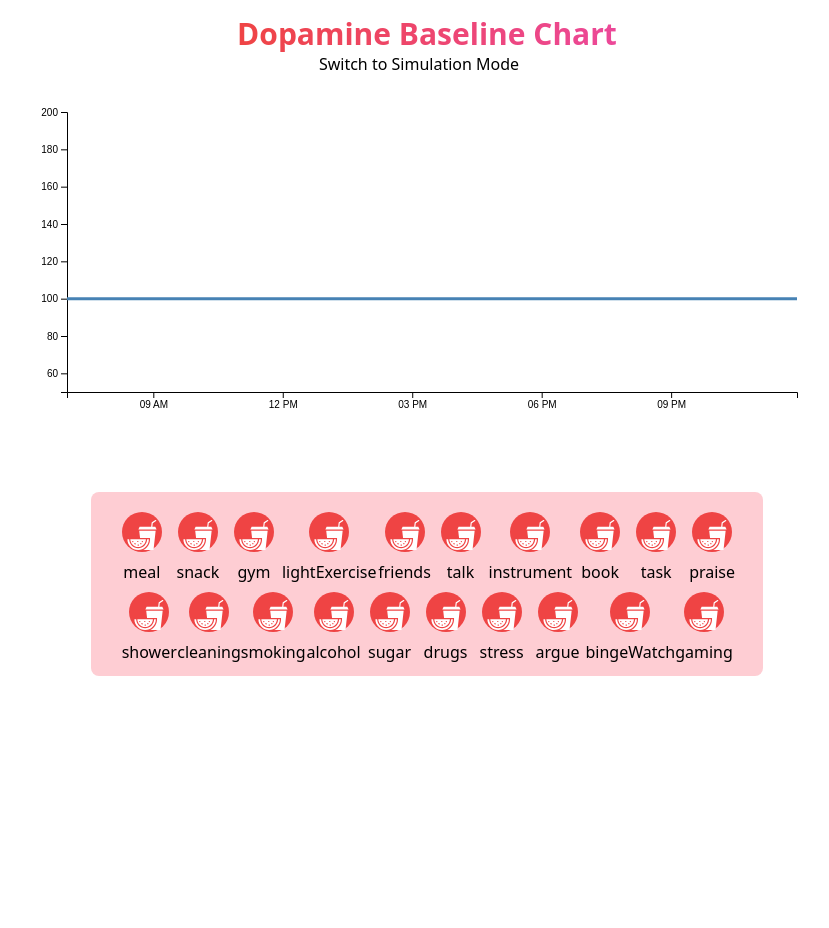
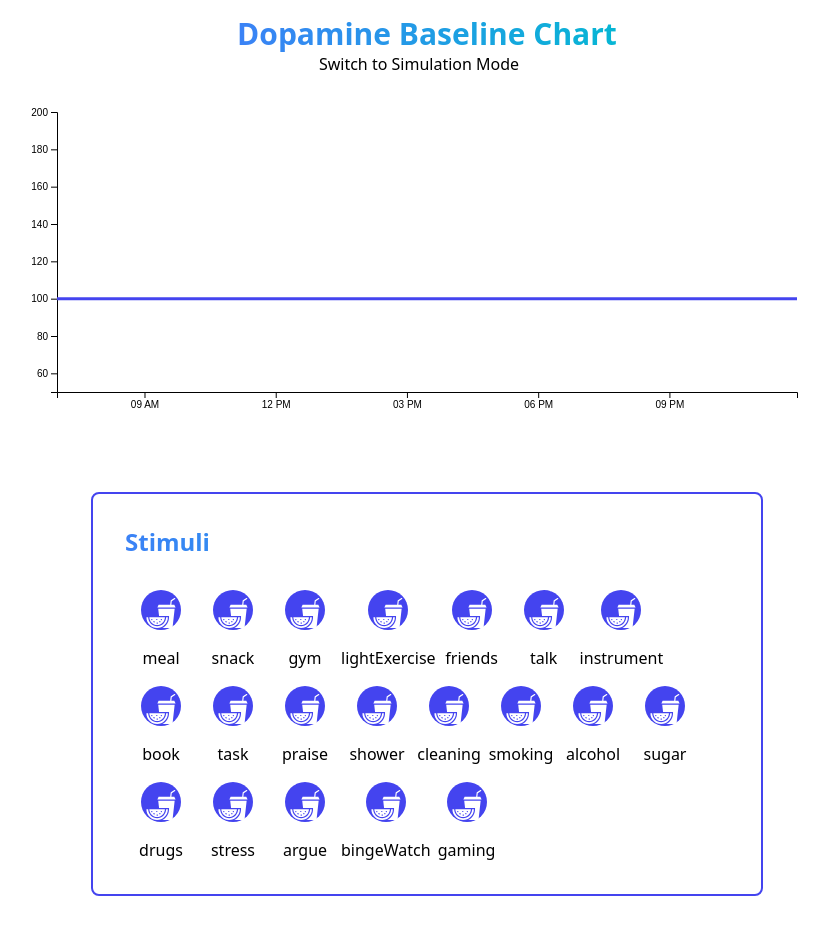
Before and after one commit to TLodosDurak/DopamineChart, a React (Create React App) app: page /chart4 in a window 1280 px wide. Shown: the whole page, without its empty margins (213-1042 px from the left). Before the commit the page ends 800 px from the top, so only its background shows below. Built offline with nearby package versions, Linux system fonts and the light colour scheme.

Commit message:
Blue Theme, Improved UI and drop bug fixes

```diff
--- a/src/v4/ActivityIcon.js
+++ b/src/v4/ActivityIcon.js
@@ -1,7 +1,6 @@
 import React, { useRef, useEffect } from 'react';
 import * as d3 from 'd3';
 import './icon-wrapper.css';
-
 
 const ActivityIcon = ({ label, activity, onDrop }) => {
   const iconRef = useRef(null);
@@ -11,11 +10,19 @@ const ActivityIcon = ({ label, activity, onDrop }) => {
       .on('end', (event) => {
         const svg = d3.select('svg');
         const coords = d3.pointer(event, svg.node());
+        console.log('d3.pointer coordinates:', coords);
+        console.log('d3.pointer(event) cord actual:', d3.pointer(event));
+        console.log('d3.pointer(event, svg.node()):', d3.pointer(event, svg.node()));
+        console.log('d3.pointer(event, window):', d3.pointer(event, window));
+        const svgWidth = svg.node().getBoundingClientRect().width;
+        const margin = { left: 30, right: 30 }; // match with AppV4 margin
         const timeScale = d3.scaleTime()
           .domain([new Date().setHours(7, 0, 0, 0), new Date().setHours(24, 0, 0, 0)])
-          .range([0, svg.node().getBoundingClientRect().width]); // Update range based on your chart width
-
-        const dropTime = timeScale.invert(coords[0]);
+          .range([margin.left, svgWidth - margin.right]);
+        //x_cord has to be between margin.left and svgWidth - margin.right
+        const x_cord = Math.min(Math.max(coords[0], margin.left), svgWidth - margin.right);
+        const dropTime = timeScale.invert(x_cord);
+        console.log('dropTime:', dropTime);
         onDrop(activity, dropTime);
       });
 
@@ -23,10 +30,10 @@ const ActivityIcon = ({ label, activity, onDrop }) => {
   }, [activity, onDrop]);
 
   return (
-    <div ref={iconRef} className="bg-red-500 text-white text-center justify-center flex w-[40px] h-[40px] p-2 m-2 rounded-full cursor-pointer flex-shrink-0 hover:bg-red-700 hover:shadow-md hover:scale-150 transition-all active:shadow-none active:bg-red-500">
+    <div ref={iconRef} className="bg-[#4444EF] text-white text-center justify-center flex w-[40px] h-[40px] p-2 m-4 rounded-full cursor-pointer flex-shrink-0 hover:bg-[#4444AB] hover:shadow-md hover:scale-150 transition-all active:shadow-none active:bg-[#4444EF]">
       <div className="icon-wrapper">
         {activity.icon}
-        </div>
+      </div>
     </div>
   );
 };
--- a/src/v4/AppV4.js
+++ b/src/v4/AppV4.js
@@ -36,7 +36,7 @@ const AppV4 = () => {
   const svgRef = useRef(null);
   const width = 800;
   const height = 400;
-  const margin = { top: 20, right: 30, bottom: 100, left: 40 };
+  const margin = { top: 20, right: 30, bottom: 100, left: 30 };
 
   useEffect(() => {
     let interval;
@@ -124,7 +124,7 @@ const AppV4 = () => {
     svg.append('path')
       .datum(data)
       .attr('fill', 'none')
-      .attr('stroke', 'steelblue')
+      .attr('stroke', '#4444EF')
       .attr('stroke-width', 3)
       .attr('d', line);
 
@@ -139,17 +139,19 @@ const AppV4 = () => {
           .attr('x2', d => xScale(d.time))
           .attr('y1', margin.top)
           .attr('y2', height - margin.bottom)
-          .attr('stroke', 'red')
+          .attr('stroke', '#4444EF')
           .attr('stroke-width', 0.5);
 
         g.append('circle')
           .attr('cx', d => xScale(d.time))
           .attr('cy', height - margin.bottom + 40)
           .attr('r', 15)
-          .attr('fill', 'red')
+          .attr('fill', '#4444EF')
           .call(d3.drag()
             .on('drag', function (event, d) {
-              const newTime = xScale.invert(d3.pointer(event)[0]);
+              const coords = d3.pointer(event);
+              const boundedX = Math.max(margin.left, Math.min(coords[0], width - margin.right));
+              const newTime = xScale.invert(boundedX);
               d3.select(this).attr('cx', xScale(newTime));
               d3.select(this.parentNode).select('line').attr('x1', xScale(newTime)).attr('x2', xScale(newTime));
               d.time = newTime;
@@ -171,9 +173,9 @@ const AppV4 = () => {
   }, [events, simulationTime, mode]);
 
   return (
-    <div className="container max-w-6xl mx-auto p-4 ">
+    <div className="container max-w-6xl mx-auto p-4">
       <div className="flex justify-center">
-        <h1 className="text-3xl font-bold text-center bg-gradient-to-r from-red-500 to-pink-500 text-transparent bg-clip-text">
+        <h1 className="text-3xl font-bold text-center bg-gradient-to-r from-blue-500 to-cyan-500 text-transparent bg-clip-text">
           Dopamine Baseline Chart
         </h1>
       </div>
@@ -201,7 +203,11 @@ const AppV4 = () => {
       <div className="flex justify-center">
         <svg ref={svgRef} width={width} height={height}></svg>
       </div>
-      <div className="max-w-2xl mx-auto bg-rose-200 rounded-lg flex justify-center mb-4 p-3 flex-wrap">
+      <div className="max-w-2xl mx-auto bg-white rounded-lg justify-center mb-4 p-8 border-2 border-[#4444EF]">
+        <h1 className="text-2xl font-bold text-start bg-gradient-to-r from-blue-500 to-cyan-500 text-transparent bg-clip-text box-border mb-4">
+          Stimuli
+        </h1>
+        <div className='flex flex-wrap'>
             {Object.entries(activities).map(([label, activity]) => (
             <div key={label} className="flex flex-col items-center">
                 <ActivityIcon
@@ -214,6 +220,7 @@ const AppV4 = () => {
             ))}
         </div>
         </div>
+    </div>
   );
 };
 
```
Lines whose indentation alone changed are shown as unchanged.
